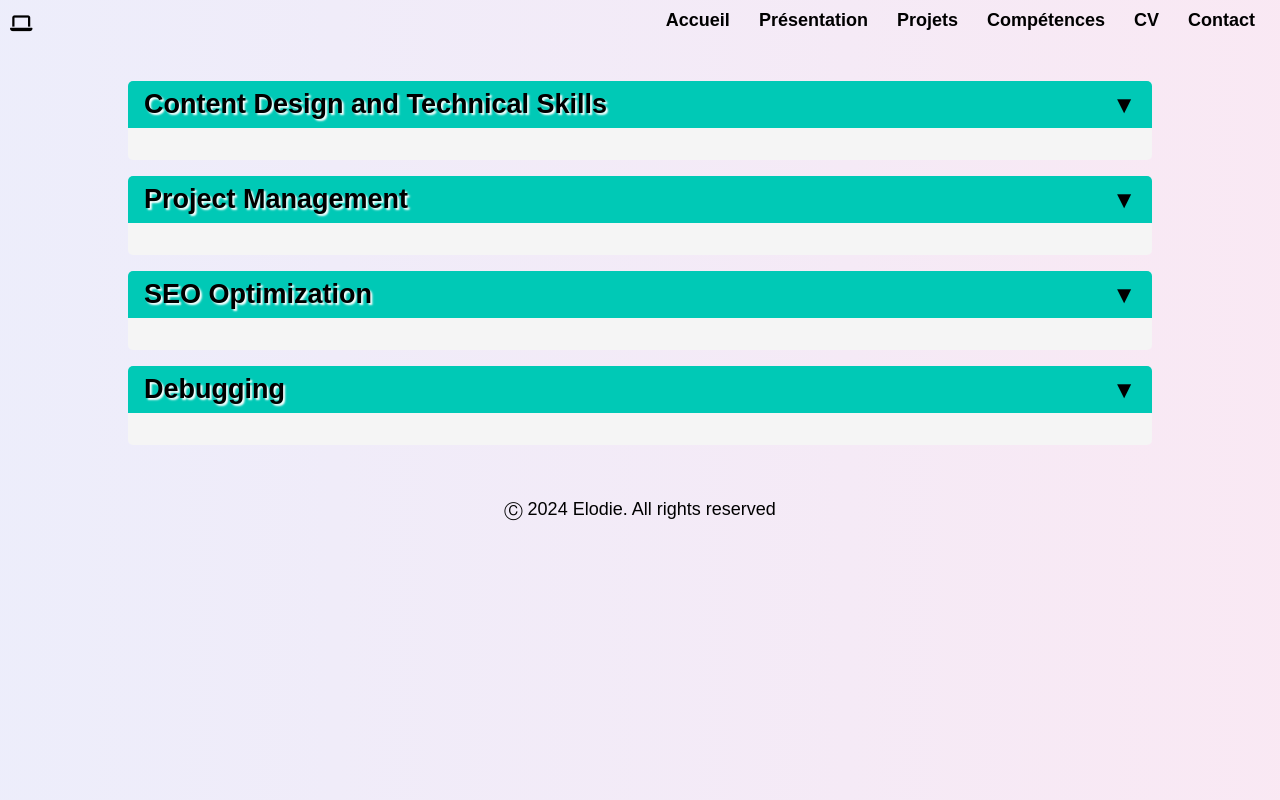
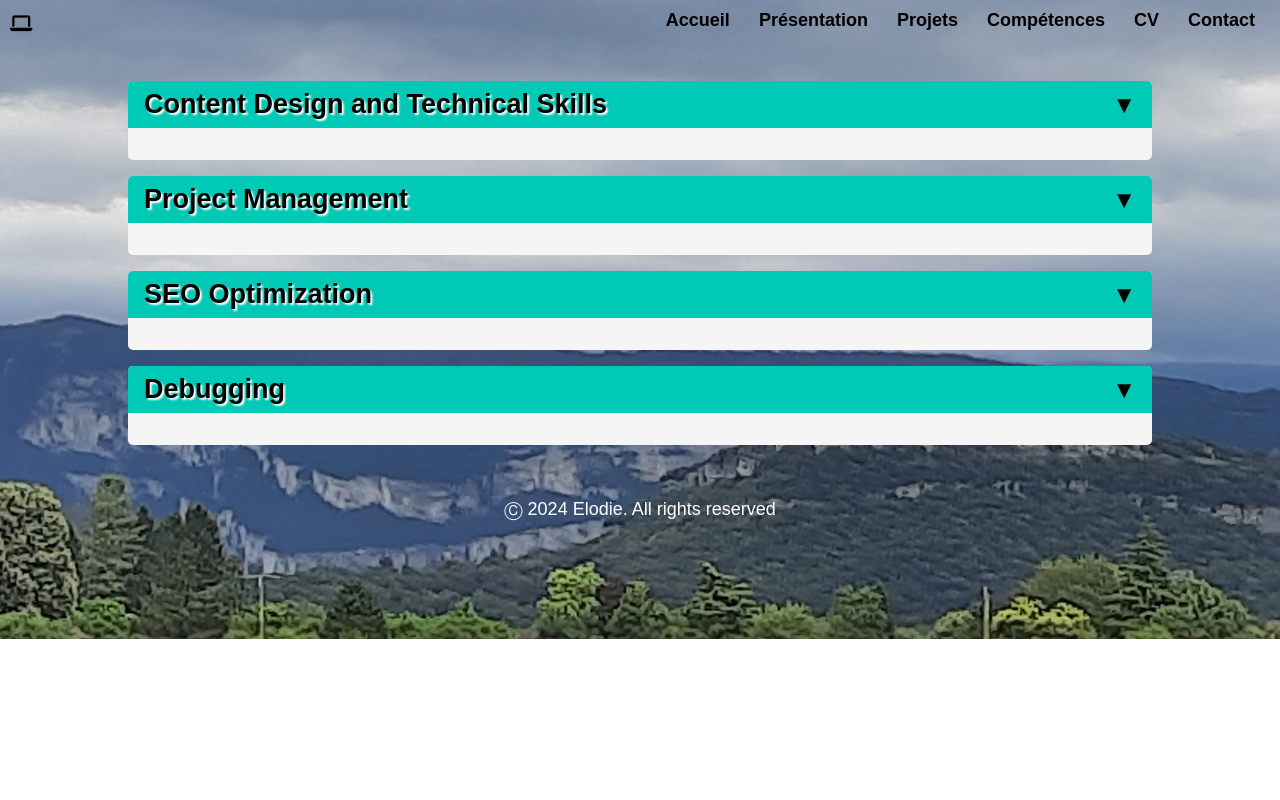
Before and after one commit to ELODIE-74/portefolioweb, a React (Create React App) app in the folder my-portfolio-app/: page /competences in a window 1280 px wide. Built offline with nearby package versions, Linux system fonts and the light colour scheme.

Commit message:
bacground modif + modif footer color+ index.css

```diff
--- a/my-portfolio-app/src/components/footer/footer.css
+++ b/my-portfolio-app/src/components/footer/footer.css
@@ -1,6 +1,6 @@
 .footer {
     /*background-color: #000000;*/
-    color: black;
+    color: #fff;
     padding: 20px 0;
     text-align: center;
   }
--- a/my-portfolio-app/src/index.css
+++ b/my-portfolio-app/src/index.css
@@ -8,9 +8,13 @@ body {
   /*background: linear-gradient(to bottom, #d0e1f9, #b3c6e7, #8997c0, #6882a6, #4d6b8d);*/
   /*color: black;*/
   font-size : 18px;
-  background-image: linear-gradient(to right, #f0e6ff, #e6f0ff, #ffe6f0);
+  /*background-image: linear-gradient(to right, #f0e6ff, #e6f0ff, #ffe6f0);
   background-size: 400% 400%;
-  animation: pastelbg 20s ease infinite;
+  animation: pastelbg 20s ease infinite;*/
+  background-image: url('../public/backgroundimage.jpg');
+  background-size: cover;
+  background-repeat: no-repeat;
+  background-position: center;
 }
 
 code {
```
Also changed, not shown: my-portfolio-app/public/backgroundimage.jpg (added), 1 other file (tests, documents, lock files or other folders).
